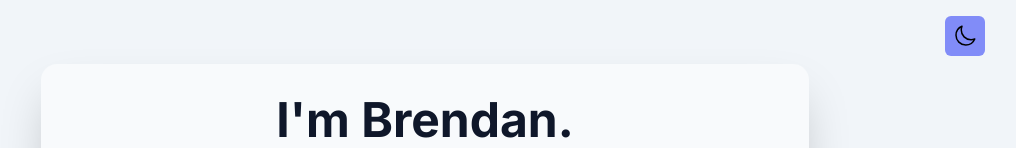
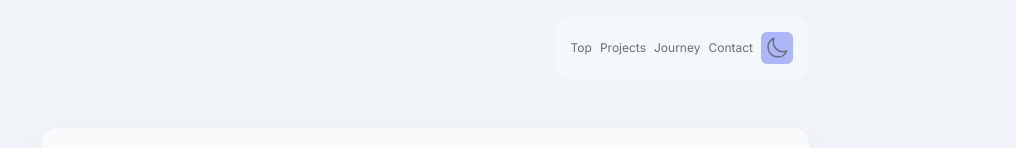
Before and after one commit to BKSchatzki/bks-portfolio, a React (Vite) app: page / in a window 1280 px wide. Shown: the top 148 px of the page, without its empty margins (215-1231 px from the left). Built offline with nearby package versions, Linux system fonts and the light colour scheme.

Commit message:
Add header and nav

```diff
--- a/src/App.jsx
+++ b/src/App.jsx
@@ -1,5 +1,6 @@
 import React, { useEffect, useState } from "react";
 import ThemeSwitcher from "./components/ThemeSwitcher";
+import Header from "./components/Header";
 import Intro from "./components/Intro";
 import Portfolio from "./components/Portfolio";
 import Timeline from "./components/Timeline";
@@ -31,9 +32,9 @@ function App() {
 
   return (
     <>
-      <ThemeSwitcher handleThemeSwitch={handleThemeSwitch} theme={theme} />
       <div className="min-h-screen bg-slate-100 font-inter text-slate-900">
         <div className="mx-auto w-11/12 max-w-3xl">
+          <Header handleThemeSwitch={handleThemeSwitch} theme={theme} />
           <Intro />
           <Portfolio />
           <Timeline />
--- a/src/components/Contact.jsx
+++ b/src/components/Contact.jsx
@@ -3,7 +3,7 @@ import Title from "./Title";
 
 function Contact() {
   return (
-    <div className="mx-auto my-16 flex flex-col">
+    <div className="mx-auto my-16 flex flex-col" id="contact">
       <div className="flex flex-col items-center justify-center">
         <Title>Contact</Title>
         <form
--- /dev/null
+++ b/src/components/Header.jsx
@@ -0,0 +1,18 @@
+import React from "react";
+import ThemeSwitcher from "./ThemeSwitcher";
+
+function Header({ handleThemeSwitch, theme }) {
+  return (
+    <header className="shadow-2x sticky top-4 ms-auto h-fit w-fit rounded-2xl bg-slate-50 text-center text-xs opacity-60 transition-opacity duration-100 hover:opacity-100">
+      <nav className="flex flex-row items-center justify-evenly gap-2 p-4">
+        <a href="#intro">Top</a>
+        <a href="#portfolio">Projects</a>
+        <a href="#timeline">Journey</a>
+        <a href="#contact">Contact</a>
+        <ThemeSwitcher handleThemeSwitch={handleThemeSwitch} theme={theme} />
+      </nav>
+    </header>
+  );
+}
+
+export default Header;
--- a/src/components/Intro.jsx
+++ b/src/components/Intro.jsx
@@ -2,7 +2,10 @@ import React from "react";
 
 function Intro() {
   return (
-    <main className="my-16 flex flex-col items-center justify-center rounded-2xl bg-slate-50 p-8 text-center shadow-2xl">
+    <main
+      className="my-16 flex flex-col items-center justify-center rounded-2xl bg-slate-50 p-8 text-center shadow-2xl"
+      id="intro"
+    >
       <h1 className="mb-1 text-5xl font-bold">I'm Brendan.</h1>
       <p className="mb-3 text-base font-medium">
         Software Engineer | Web Developer
--- a/src/components/Portfolio.jsx
+++ b/src/components/Portfolio.jsx
@@ -8,7 +8,10 @@ function Tab() {
   useEffect(() => {}, [activeTab]);
 
   return (
-    <section className="my-16 flex flex-col items-center justify-center">
+    <section
+      className="my-16 flex flex-col items-center justify-center"
+      id="portfolio"
+    >
       <Title>My Projects</Title>
       <div className="w-full">
         <div className="mb-4 flex flex-row flex-wrap items-center justify-center gap-4 py-0">
--- a/src/components/ThemeSwitcher.jsx
+++ b/src/components/ThemeSwitcher.jsx
@@ -37,7 +37,7 @@ function ThemeSwitcher({ theme, handleThemeSwitch }) {
 
   return (
     <button
-      className="fixed right-20 top-4 z-10 rounded-md bg-indigo-400 p-2 text-lg transition-transform duration-100 active:scale-90 dark:bg-amber-400"
+      className=" rounded-md bg-indigo-400 p-1 text-lg transition-transform duration-100 active:scale-90 dark:bg-amber-400"
       onClick={handleThemeSwitch}
       type="button"
     >
--- a/src/components/Timeline.jsx
+++ b/src/components/Timeline.jsx
@@ -5,7 +5,10 @@ import Title from "./Title";
 
 function Timeline() {
   return (
-    <section className="my-16 flex flex-col items-center justify-center">
+    <section
+      className="my-16 flex flex-col items-center justify-center"
+      id="timeline"
+    >
       <Title>Timeline</Title>
       <div className="w-full rounded-2xl bg-slate-50 p-8 shadow-2xl">
         {timeline.map((item, index) => (
```
